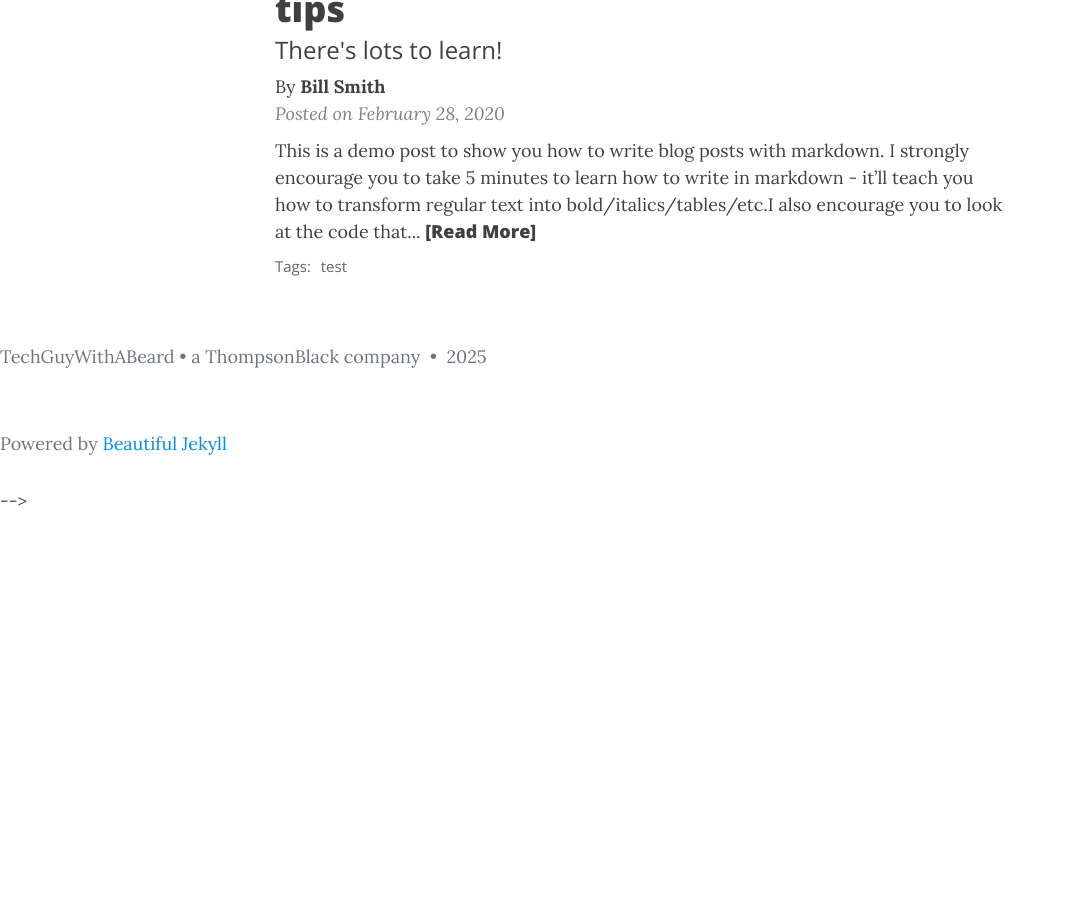
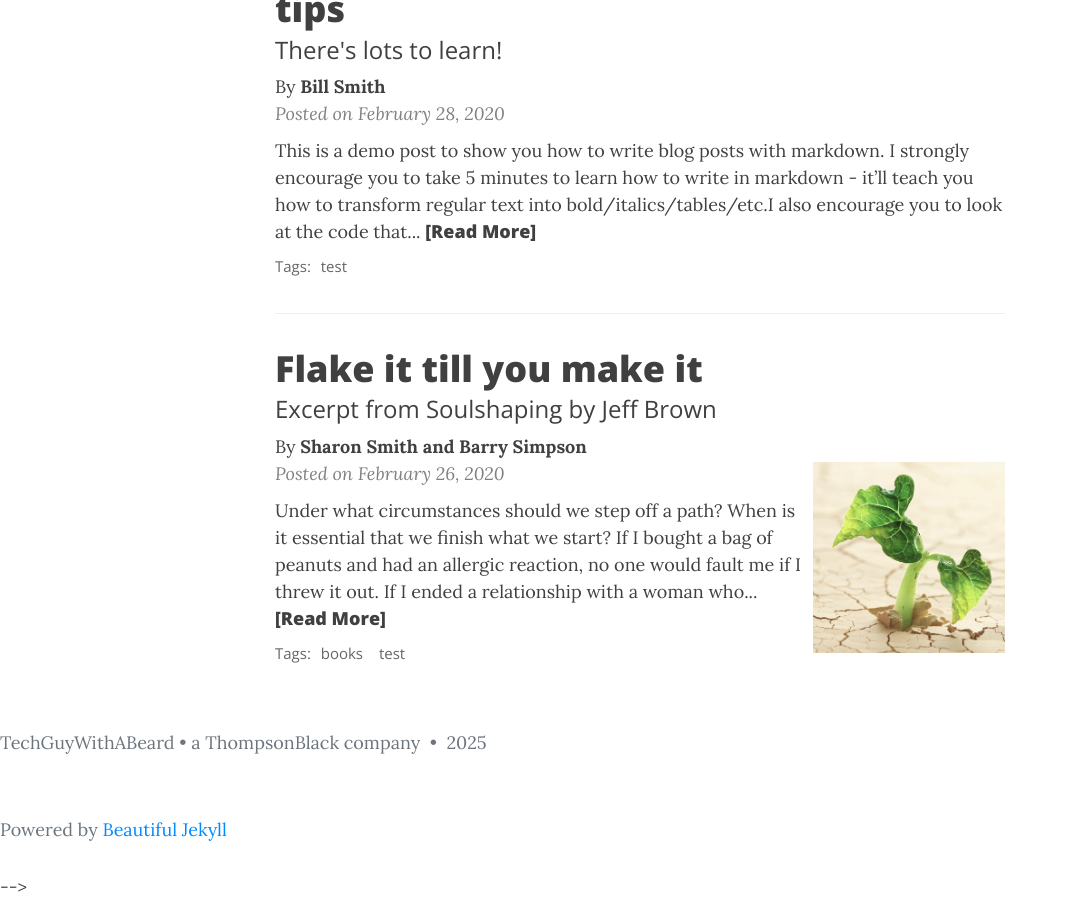
Before and after one commit to MichalAFerber/ipcow, a Jekyll site: the page built from blog.html, in a window 1280 px wide and 900 px high, scrolled down 1406 px. Shown: the whole window, without its empty margins (0-1068 px from the left). Built offline with Jekyll 4.4.1, drawn with Linux system fonts in a browser that asks for light colours; before the commit the page ends 1920 px from its top, so only the background shows below that; some of the changed lines change nothing that is shown.

```diff
--- a/_includes/staticman-comments.html
+++ b/_includes/staticman-comments.html
@@ -78,6 +78,6 @@
       document.write('<script src="https://code.jquery.com/jquery-3.5.1.slim.min.js"></scr' + 'ipt>');
     }
   </script>
-  <script src="{{ "/assets/js/staticman.js" | relative_url }}"></script>
+  <script src="{{ '/assets/js/staticman.js' | relative_url }}"></script>
 </div>
 {% endif %}
--- /dev/null
+++ b/_posts/2020-02-26-flake-it-till-you-make-it.md
@@ -0,0 +1,18 @@
+---
+layout: post
+title: Flake it till you make it
+subtitle: Excerpt from Soulshaping by Jeff Brown
+cover-img: /assets/img/path.jpg
+thumbnail-img: /assets/img/thumb.png
+share-img: /assets/img/path.jpg
+tags: [books, test]
+author: Sharon Smith and Barry Simpson
+---
+
+Under what circumstances should we step off a path? When is it essential that we finish what we start? If I bought a bag of peanuts and had an allergic reaction, no one would fault me if I threw it out. If I ended a relationship with a woman who hit me, no one would say that I had a commitment problem. But if I walk away from a seemingly secure route because my soul has other ideas, I am a flake?
+
+The truth is that no one else can definitively know the path we are here to walk. It’s tempting to listen—many of us long for the omnipotent other—but unless they are genuine psychic intuitives, they can’t know. All others can know is their own truth, and if they’ve actually done the work to excavate it, they will have the good sense to know that they cannot genuinely know anyone else’s. Only soul knows the path it is here to walk. Since you are the only one living in your temple, only you can know its scriptures and interpretive structure.
+
+At the heart of the struggle are two very different ideas of success—survival-driven and soul-driven. For survivalists, success is security, pragmatism, power over others. Success is the absence of material suffering, the nourishing of the soul be damned. It is an odd and ironic thing that most of the material power in our world often resides in the hands of younger souls. Still working in the egoic and material realms, they love the sensations of power and focus most of their energy on accumulation. Older souls tend not to be as materially driven. They have already played the worldly game in previous lives and they search for more subtle shades of meaning in this one—authentication rather than accumulation. They are often ignored by the culture at large, although they really are the truest warriors.
+
+A soulful notion of success rests on the actualization of our innate image. Success is simply the completion of a soul step, however unsightly it may be. We have finished what we started when the lesson is learned. What a fear-based culture calls a wonderful opportunity may be fruitless and misguided for the soul. Staying in a passionless relationship may satisfy our need for comfort, but it may stifle the soul. Becoming a famous lawyer is only worthwhile if the soul demands it. It is an essential failure if you are called to be a monastic this time around. If you need to explore and abandon ten careers in order to stretch your soul toward its innate image, then so be it. Flake it till you make it.
```
